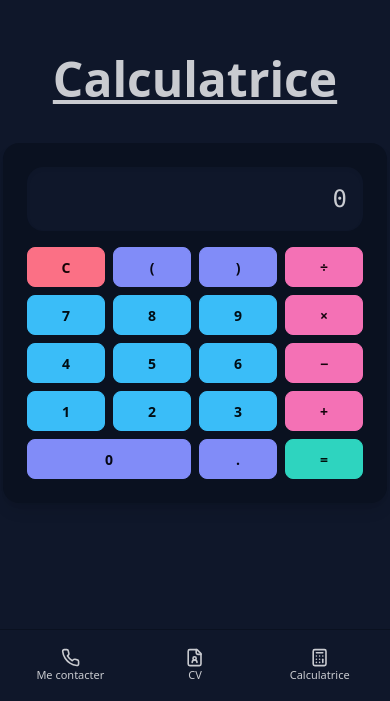
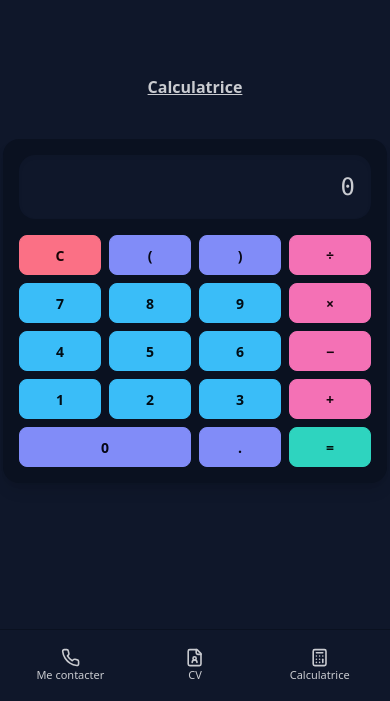
Before and after one commit to Rayandri/glyneth-site, a website: page src/calculatrice.html in a window 390 px wide. Shown: the part 143-844 px from the top of the page. Drawn offline with Linux system fonts and the light colour scheme.

Commit message:
Add viewport meta tag for responsive design; adjust layout and styling in questionnaire, calculator, and index pages for improved user experience

```diff
--- a/src/calculatrice.html
+++ b/src/calculatrice.html
@@ -2,17 +2,16 @@
 <html lang="fr" data-theme="night">
 <head>
     <meta charset="utf-8">
+    <meta name="viewport" content="width=device-width, initial-scale=1.0">
     <title>Calculatrice</title>
     <link href="css/outputdaisy.css" rel="stylesheet"></link>
 </head>
 <body>
 
+  <div class="flex flex-col items-center justify-center min-h-screen px-4">
+    <h1 class="text-4xl sm:text-5xl font-bold underline mb-10">Calculatrice</h1>
 
-  <div class="flex flex-col items-center justify-center min-h-screen">
-
-    <h1 class="text-5xl font-bold underline mb-10">Calculatrice</h1>
-
-    <div class="bg-base-300 p-6 rounded-box shadow-lg w-full max-w-sm">
+    <div class="bg-base-300 p-4 sm:p-6 rounded-box shadow-lg w-full max-w-sm">
       <div id="display" class="bg-base-100 text-right text-2xl font-mono p-4 mb-4 rounded-box shadow-inner h-16 overflow-x-auto">
         0
       </div>
```
Also changed, not shown: src/A{1}_{2}B{2}_{1}C{3}_{1}D{4}_{2}.html (+3 -2 lines), src/index.html (+3 -2 lines).
